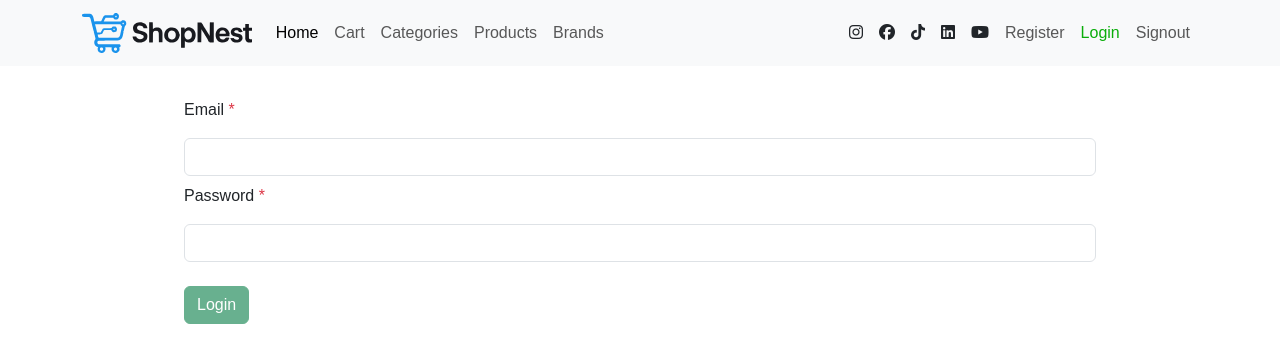
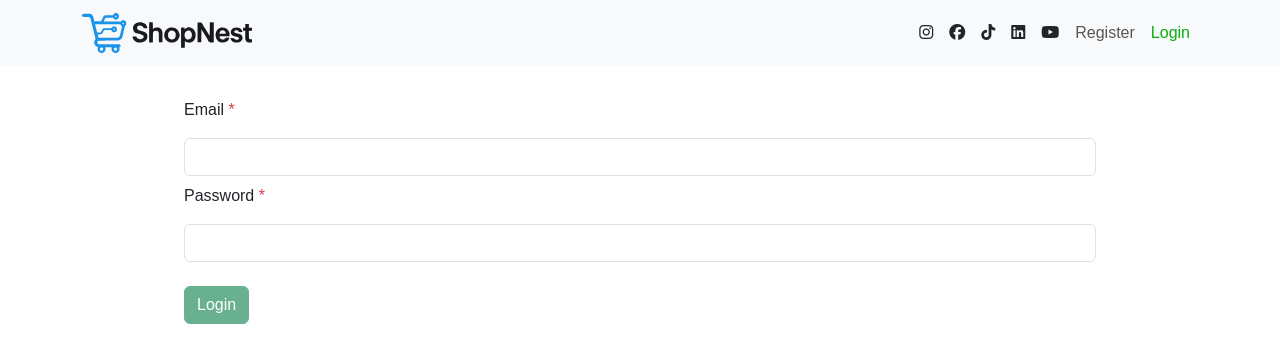
Before and after one commit to fadi-Ibr/Angular-e-commerce, an Angular app: page /login in a window 1280 px wide. Shown: the top 362 px of the page. Built offline with nearby package versions, Linux system fonts and the light colour scheme; a web font is replaced by a local one.

Commit message:
behavioural subjects

```diff
--- a/src/app/components/login/login.ts
+++ b/src/app/components/login/login.ts
@@ -36,6 +36,7 @@ export class Login implements OnDestroy {
             console.log(response);
             this.isloading = false;
             localStorage.setItem('appToken', JSON.stringify(response.token));
+            this.authService.isloggedIn.next(true);
             this.router.navigate(['/home']);
           },
           error: (err) => {
--- a/src/app/components/navbar/navbar.html
+++ b/src/app/components/navbar/navbar.html
@@ -15,6 +15,7 @@
       <span class="navbar-toggler-icon"></span>
     </button>
     <div class="collapse navbar-collapse" id="navbarSupportedContent">
+      @if(userLoggedIn){
       <ul class="navbar-nav me-auto mb-2 mb-lg-0">
         <li class="nav-item">
           <a
@@ -49,6 +50,7 @@
           >
         </li>
       </ul>
+      }
       <ul class="navbar-nav ms-auto mb-2 mb-lg-0">
         <li class="nav-item d-flex align-items-center">
           <div>
@@ -59,6 +61,7 @@
             <i class="mx-2 fab fa-youtube"></i>
           </div>
         </li>
+        @if(!userLoggedIn){
         <li class="nav-item">
           <a class="nav-link" routerLinkActive="text-main" routerLink="register"
             >Register</a
@@ -69,11 +72,13 @@
             >Login</a
           >
         </li>
+        }@else {
         <li class="nav-item">
           <a class="nav-link cursor-pointer" routerLink="" (click)="logout()"
             >Signout</a
           >
         </li>
+        }
       </ul>
     </div>
   </div>
--- a/src/app/components/navbar/navbar.ts
+++ b/src/app/components/navbar/navbar.ts
@@ -1,4 +1,4 @@
-import { Component } from '@angular/core';
+import { Component, OnInit } from '@angular/core';
 import { Auth } from '../../services/auth';
 
 @Component({
@@ -7,8 +7,16 @@ import { Auth } from '../../services/auth';
   templateUrl: './navbar.html',
   styleUrl: './navbar.css',
 })
-export class Navbar {
+export class Navbar implements OnInit {
+  userLoggedIn = false;
   constructor(private authService: Auth) {}
+  ngOnInit(): void {
+    this.authService.isloggedIn.subscribe({
+      next: (value) => {
+        this.userLoggedIn = value;
+      },
+    });
+  }
   logout() {
     this.authService.logOut();
   }
--- a/src/app/services/auth.ts
+++ b/src/app/services/auth.ts
@@ -1,6 +1,6 @@
 import { HttpClient } from '@angular/common/http';
 import { Injectable } from '@angular/core';
-import { Observable } from 'rxjs';
+import { BehaviorSubject, Observable } from 'rxjs';
 import { RegisterRequest } from '../interfaces/register-request';
 import { LoginRequest } from '../interfaces/login-request';
 import { Router } from '@angular/router';
@@ -10,7 +10,9 @@ import { Router } from '@angular/router';
 })
 export class Auth {
   constructor(private httpClient: HttpClient, private router: Router) {}
-
+  isloggedIn = new BehaviorSubject<boolean>(
+    localStorage.getItem('appToken') ? true : false
+  );
   signUp(registerObj: RegisterRequest): Observable<any> {
     return this.httpClient.post(
       'https://ecommerce.routemisr.com/api/v1/auth/signup',
@@ -24,6 +26,7 @@ export class Auth {
     );
   }
   logOut() {
+    this.isloggedIn.next(false);
     localStorage.removeItem('appToken');
     this.router.navigate(['/login']);
   }
--- a/src/styles.css
+++ b/src/styles.css
@@ -14,8 +14,9 @@ body {
 .rating-color {
   color: var(--rating-color);
 }
-.cursor-pointer {
+.cursor-pointer:hover {
   cursor: pointer;
+  color: red;
 }
 a,
 a:hover {
```
